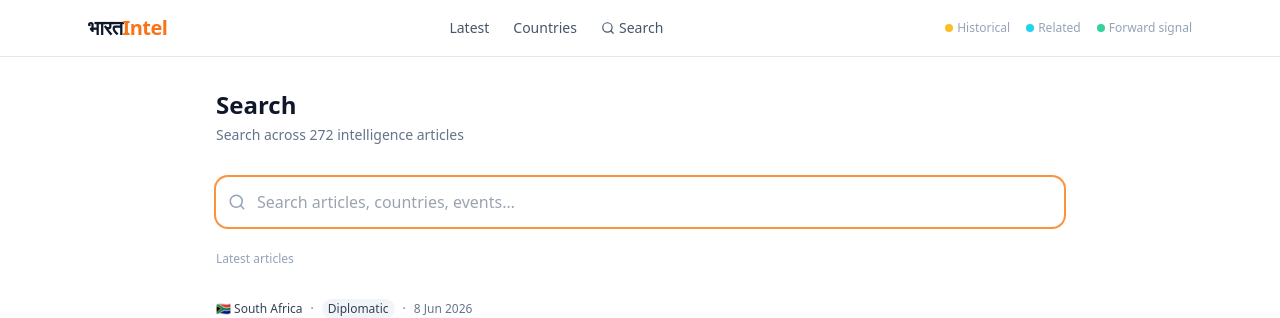
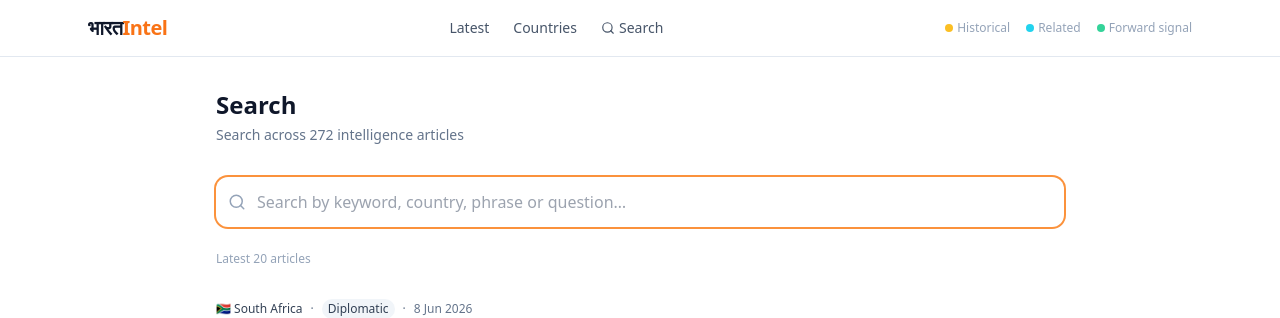
Before and after one commit to athish-hub/bharat-intel, a Next.js app: page /search in a window 1280 px wide. Shown: the top 318 px of the page. Built offline with nearby package versions, Linux system fonts and the light colour scheme.

Commit message:
Upgrade search — full-text, phrase support, keyword highlighting

```diff
--- a/app/search/SearchClient.tsx
+++ b/app/search/SearchClient.tsx
@@ -19,6 +19,44 @@ function formatDate(iso: string) {
   });
 }
 
+// Strip common stop words so sentence queries focus on meaningful terms
+const STOPWORDS = new Set([
+  "what", "when", "where", "which", "who", "why", "how", "is", "are", "was",
+  "were", "the", "a", "an", "and", "or", "but", "in", "on", "at", "to", "for",
+  "of", "with", "by", "from", "about", "has", "have", "had", "does", "do",
+  "did", "will", "would", "could", "should", "tell", "me", "us", "their",
+  "between", "india", "indian",
+]);
+
+function extractKeyTerms(query: string): string {
+  const words = query.toLowerCase().replace(/[^a-z0-9\s]/g, "").split(/\s+/);
+  const meaningful = words.filter((w) => w.length > 2 && !STOPWORDS.has(w));
+  return meaningful.length > 0 ? meaningful.join(" ") : query;
+}
+
+function highlight(text: string, terms: string[]): string {
+  if (!terms.length) return text;
+  const escaped = terms.map((t) => t.replace(/[.*+?^${}()|[\]\\]/g, "\\$&"));
+  const regex = new RegExp(`(${escaped.join("|")})`, "gi");
+  return text.replace(regex, "**$1**");
+}
+
+function HighlightedText({ text, terms }: { text: string; terms: string[] }) {
+  if (!terms.length) return <>{text}</>;
+  const parts = text.split(new RegExp(`(${terms.map(t => t.replace(/[.*+?^${}()|[\]\\]/g, "\\$&")).join("|")})`, "gi"));
+  return (
+    <>
+      {parts.map((part, i) =>
+        terms.some((t) => t.toLowerCase() === part.toLowerCase()) ? (
+          <mark key={i} className="bg-orange-100 text-orange-800 rounded px-0.5">{part}</mark>
+        ) : (
+          <span key={i}>{part}</span>
+        )
+      )}
+    </>
+  );
+}
+
 export default function SearchClient({ index }: Props) {
   const [query, setQuery] = useState("");
 
@@ -26,18 +64,51 @@ export default function SearchClient({ index }: Props) {
     () =>
       new Fuse(index, {
         keys: [
-          { name: "title", weight: 2 },
-          { name: "lede", weight: 1 },
+          { name: "title", weight: 3 },
+          { name: "lede", weight: 2 },
+          { name: "country", weight: 2 },
+          { name: "body", weight: 1 },
+          { name: "category", weight: 0.5 },
         ],
-        threshold: 0.4,
+        threshold: 0.45,
         includeScore: true,
+        ignoreLocation: true,   // don't penalise matches deep in body text
+        useExtendedSearch: false,
+        minMatchCharLength: 2,
       }),
     [index]
   );
 
-  const results = useMemo(() => {
-    if (!query.trim()) return index.slice(0, 20);
-    return fuse.search(query.trim()).map((r) => r.item);
+  const { results, highlightTerms } = useMemo(() => {
+    const q = query.trim();
+    if (!q) return { results: index.slice(0, 20), highlightTerms: [] };
+
+    // For short queries (1-2 words): use as-is
+    // For longer queries (sentences/phrases): extract key terms
+    const words = q.split(/\s+/);
+    const searchQuery = words.length > 3 ? extractKeyTerms(q) : q;
+    const terms = searchQuery.split(/\s+/).filter((w) => w.length > 2);
+
+    const fuseResults = fuse.search(searchQuery).map((r) => r.item);
+
+    // Also do a direct substring match on title/lede for exact phrase hits
+    const lowerQ = q.toLowerCase();
+    const exactMatches = index.filter(
+      (e) =>
+        e.title.toLowerCase().includes(lowerQ) ||
+        e.lede.toLowerCase().includes(lowerQ) ||
+        e.body.toLowerCase().includes(lowerQ)
+    );
+
+    // Merge: exact matches first, then fuse results, deduplicated
+    const seen = new Set<string>();
+    const merged = [...exactMatches, ...fuseResults].filter((e) => {
+      if (seen.has(e.slug)) return false;
+      seen.add(e.slug);
+      return true;
+    });
+
+    return { results: merged.slice(0, 30), highlightTerms: terms };
   }, [query, fuse, index]);
 
   return (
@@ -50,14 +121,16 @@ export default function SearchClient({ index }: Props) {
           autoFocus
           value={query}
           onChange={(e) => setQuery(e.target.value)}
-          placeholder="Search articles, countries, events…"
+          placeholder="Search by keyword, country, phrase or question…"
           className="w-full pl-10 pr-4 py-3 border border-slate-300 rounded-xl text-base focus:outline-none focus:ring-2 focus:ring-orange-400 focus:border-transparent"
         />
       </div>
 
       {/* Result count */}
       <div className="text-xs text-slate-400 mb-4">
-        {query ? `${results.length} result${results.length !== 1 ? "s" : ""}` : "Latest articles"}
+        {query.trim()
+          ? `${results.length} result${results.length !== 1 ? "s" : ""} for "${query.trim()}"`
+          : `Latest ${results.length} articles`}
       </div>
 
       {/* Results */}
@@ -85,18 +158,21 @@ export default function SearchClient({ index }: Props) {
                 <span>{formatDate(entry.date)}</span>
               </div>
               <h3 className="text-base font-semibold text-slate-900 group-hover:text-orange-600 transition-colors mb-1 leading-snug">
-                {entry.title}
+                <HighlightedText text={entry.title} terms={highlightTerms} />
               </h3>
-              <p className="text-sm text-slate-500 line-clamp-2">{entry.lede}</p>
+              <p className="text-sm text-slate-500 line-clamp-2">
+                <HighlightedText text={entry.lede} terms={highlightTerms} />
+              </p>
             </Link>
           );
         })}
       </div>
 
-      {results.length === 0 && query && (
+      {results.length === 0 && query.trim() && (
         <div className="text-center py-12 text-slate-400">
           <div className="text-2xl mb-2">🔍</div>
-          <p>No articles found for &quot;{query}&quot;</p>
+          <p>No articles found for &ldquo;{query}&rdquo;</p>
+          <p className="text-xs mt-2">Try a country name, topic, or shorter phrase</p>
         </div>
       )}
     </div>
--- a/lib/articles.ts
+++ b/lib/articles.ts
@@ -87,23 +87,31 @@ export function getCountriesWithArticles(): string[] {
 
 // ─── Search index ─────────────────────────────────────────────────────────────
 
-/** Lightweight search index entry (excludes body prose to keep payload small) */
 export interface SearchEntry {
   slug: string;
   title: string;
   lede: string;
+  body: string;   // flattened article sections for full-text search
   countryCode: string;
+  country: string; // country name for searching "India Russia" etc
   date: string;
   category: EventCategory;
 }
 
 export function buildSearchIndex(): SearchEntry[] {
-  return loadAllArticles({ generated: true }).map(({ slug, title, lede, countryCode, date, category }) => ({
-    slug,
-    title,
-    lede,
-    countryCode,
-    date,
-    category,
+  const { COUNTRIES_BY_CODE } = require("./countries");
+  return loadAllArticles({ generated: true }).map((a) => ({
+    slug: a.slug,
+    title: a.title,
+    lede: a.lede,
+    body: [a.sections?.context, a.sections?.threads, a.sections?.signal]
+      .filter(Boolean)
+      .join(" ")
+      .replace(/\[\[[^\]]+\]\]/g, "") // strip [[slug|label]] syntax
+      .slice(0, 2000),
+    countryCode: a.countryCode,
+    country: COUNTRIES_BY_CODE[a.countryCode]?.name ?? a.countryCode,
+    date: a.date,
+    category: a.category,
   }));
 }
```
